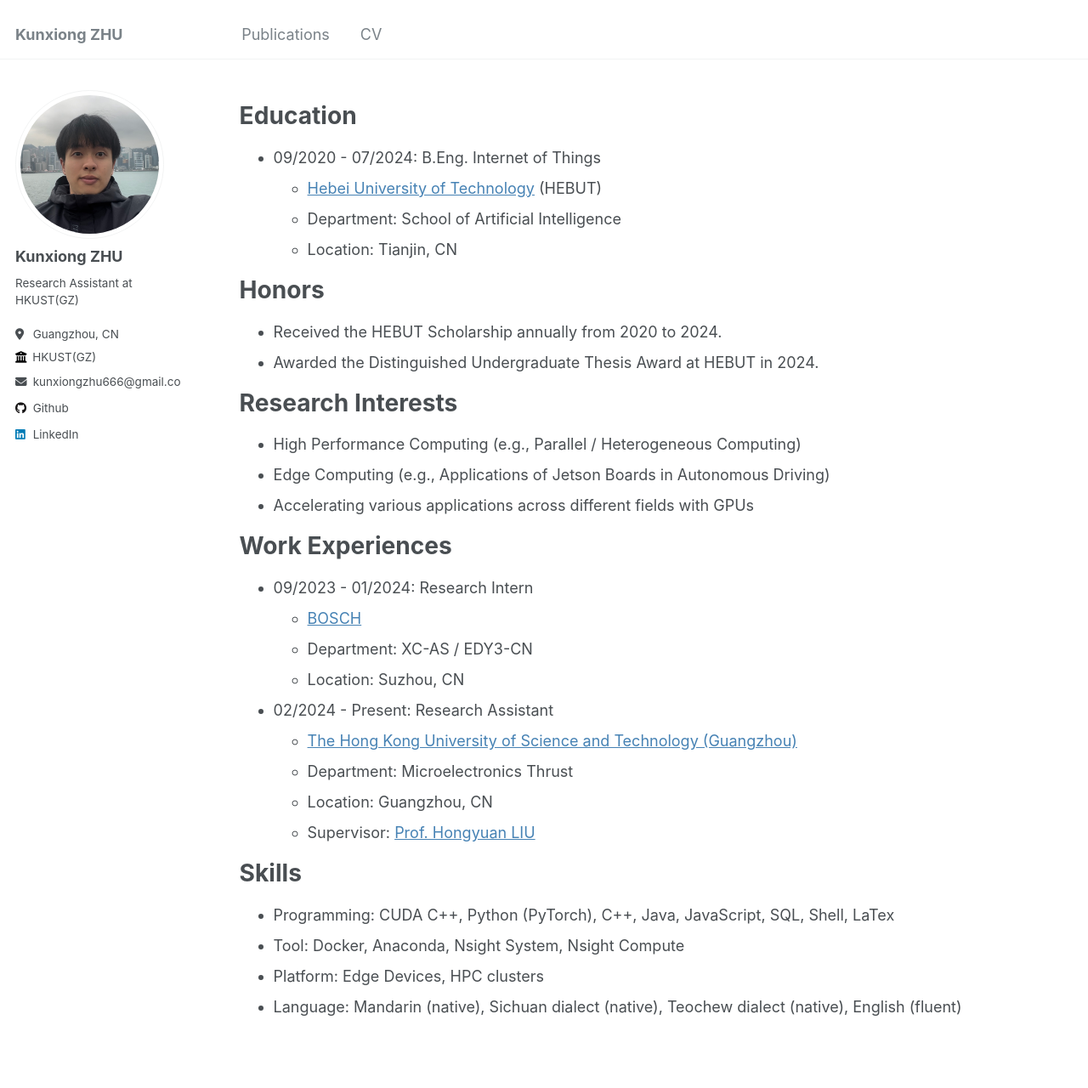
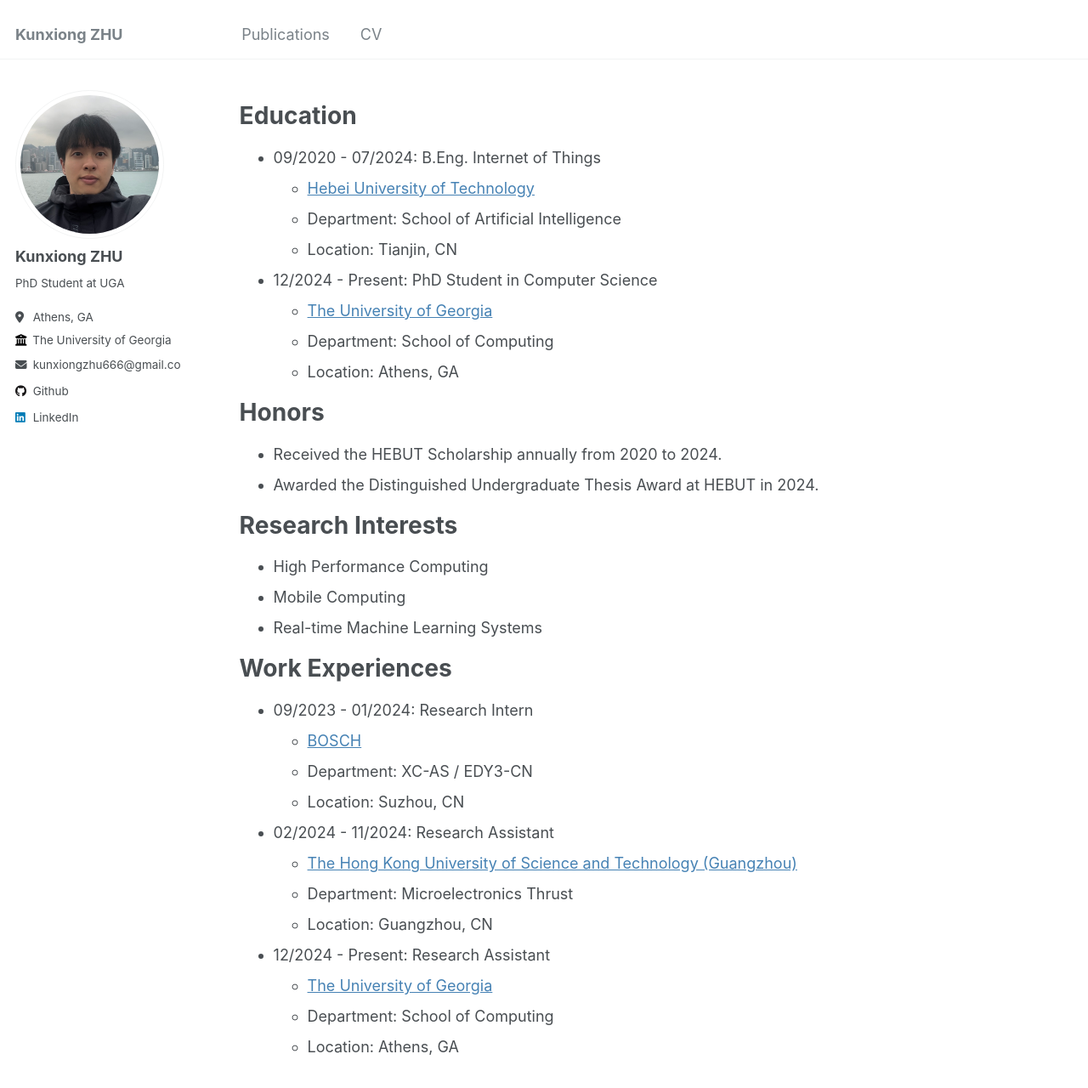
Before and after one commit to kunxiongzhu/kunxiongzhu.github.io, a Jekyll site: the page built from _pages/cv.md, in a window 1280 px wide and 1400 px high. Shown: the top 1280 px of the window at 85% size. Built offline with Jekyll 4.4.1, drawn with Linux system fonts in a browser that asks for light colours.

Commit message:
12/31/2024

```diff
--- a/_config.yml
+++ b/_config.yml
@@ -24,9 +24,9 @@ author:
   avatar           : "my_profile.jpeg"
   name             : "Kunxiong ZHU"
   pronouns         : # example: "she/her"
-  bio              : "Research Assistant at HKUST(GZ)"
-  location         : " Guangzhou, CN"
-  employer         : "HKUST(GZ)"
+  bio              : "PhD Student at UGA"
+  location         : " Athens, GA"
+  employer         : "The University of Georgia"
   uri              : # URL
   email            : "kunxiongzhu666@gmail.com"
 
--- a/_includes/archive-single.html
+++ b/_includes/archive-single.html
@@ -29,8 +29,8 @@
     <h2 class="archive__item-title" itemprop="headline">
       {% case post.title %}
         {% when "Efficient Point Cloud Analytics on Edge Devices." %}
-          <a href="https://attend.ieee.org/icpads/" rel="permalink">{{ post.title }}</a>
-        {% when "Memory-Efficient and Faster Evaluation for Privacy-Preserving Tree Ensemble Models." %}
+          <a href="https://www.computer.org/csdl/proceedings-article/icpads/2024/159600a382/22f0zfb9kGY" rel="permalink">{{ post.title }}</a>
+        {% when "VESTA: A Secure and Efficient FHE-based Three-Party {V}ectorized {E}valuation {S}ystem for {T}ree {A}ggregation Models." %}
           <a href="https://www.sigmetrics.org/sigmetrics2025/" rel="permalink">{{ post.title }}</a>
         {% when "Title 3" %}
           <a href="https://example.com/link3" rel="permalink">{{ post.title }}</a>
--- a/_pages/cv.md
+++ b/_pages/cv.md
@@ -15,9 +15,14 @@ Education
 <!-- * M.S. in Jekyll, GitHub University, 2014 -->
 <!-- * B.Eng. Internet of Things, in Hebei University of Technology, 09/2020 - 07/2024 -->
 * 09/2020 - 07/2024: B.Eng. Internet of Things
-  * [Hebei University of Technology](https://www.hebut.edu.cn/) (HEBUT)
+  * [Hebei University of Technology](https://www.hebut.edu.cn/)
   * Department: School of Artificial Intelligence
   * Location: Tianjin, CN
+
+* 12/2024 - Present: PhD Student in Computer Science
+  * [The University of Georgia](https://www.uga.edu/)
+  * Department: School of Computing
+  * Location: Athens, GA
 
 Honors
 ======
@@ -26,9 +31,9 @@ Honors
 
 Research Interests
 ======
-* High Performance Computing (e.g., Parallel / Heterogeneous Computing)
-* Edge Computing (e.g., Applications of Jetson Boards in Autonomous Driving)
-* Accelerating various applications across different fields with GPUs
+* High Performance Computing
+* Mobile Computing
+* Real-time Machine Learning Systems
 
 Work Experiences
 ======
@@ -38,23 +43,29 @@ Work Experiences
   * Location: Suzhou, CN
   <!-- * Supervisor: [The Users](https://example.com) -->
 
-* 02/2024 - Present: Research Assistant
+* 02/2024 - 11/2024: Research Assistant
   * [The Hong Kong University of Science and Technology (Guangzhou)](https://www.hkust-gz.edu.cn/)
   * Department: Microelectronics Thrust
   * Location: Guangzhou, CN
-  * Supervisor: [Prof. Hongyuan LIU](https://www.liuhongyuan.com/)
+  <!-- * Supervisor: [Prof. Hongyuan LIU](https://www.liuhongyuan.com/) -->
+
+* 12/2024 - Present: Research Assistant
+  * [The University of Georgia](https://www.uga.edu/)
+  * Department: School of Computing
+  * Location: Athens, GA
+  <!-- * Supervisor: [Prof. Wei Niu](https://niuwei.info/) -->
 
 <!-- * Summer 2015: Research Assistant
   * Github University
   * Duties included: Tagging issues
   * Supervisor: Professor Git -->
 
-Skills
+<!-- Skills
 ======
 * Programming: CUDA C++, Python (PyTorch), C++, Java, JavaScript, SQL, Shell, LaTex
 * Tool: Docker, Anaconda, Nsight System, Nsight Compute
 * Platform: Edge Devices, HPC clusters
-* Language: Mandarin (native), Sichuan dialect (native), Teochew dialect (native), English (fluent)
+* Language: Mandarin (native), Sichuan dialect (native), Teochew dialect (native), English (fluent) -->
 
 <!-- Publications
 ======
```
Also changed, not shown: _pages/about.md (+39 -16 lines), _publications/paper_1.md (added, +14 -0 lines), _publications/paper_2.md (renamed from _publications/2024-02-17-paper-title-number-4.md, +6 -4 lines), images/Belgrade.jpeg (added), images/Dubai.jpeg (added), images/NoviSad.jpeg (added), 5 other files.
